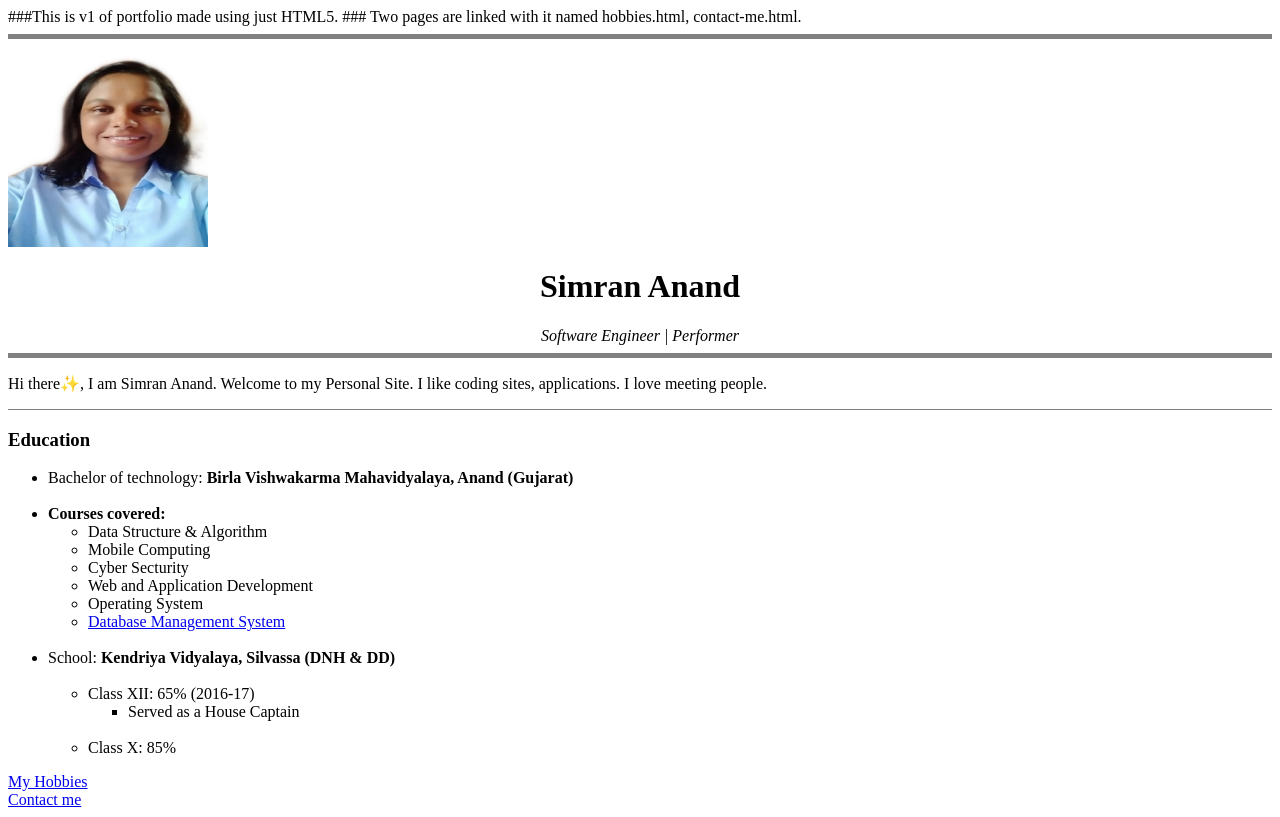
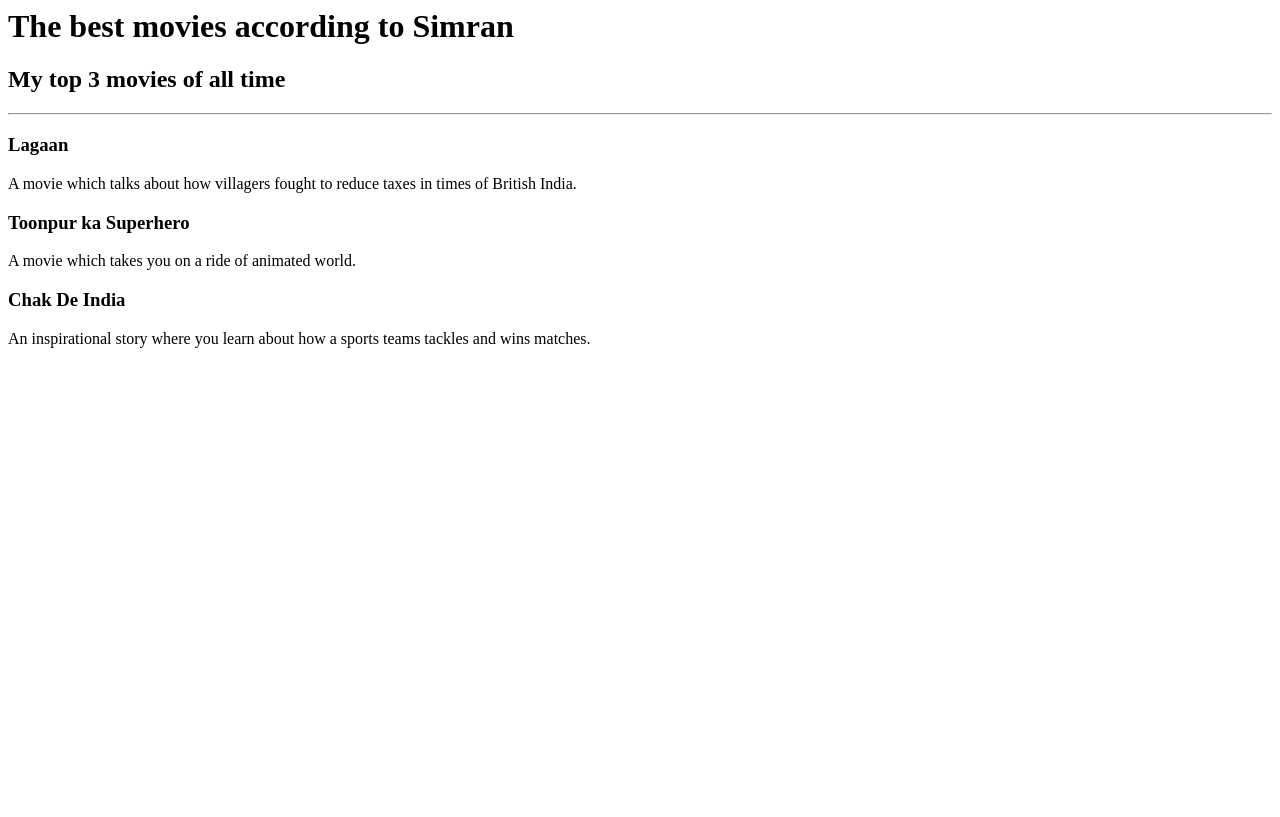
Before and after one commit to simrananand-2-11/AngelaYuFullStackCourseUdemy, a plain HTML site: page index.html in a window 1280 px wide. Drawn offline with Linux system fonts and the light colour scheme.

Commit message:
Movie ranking html project

```diff
--- a/index.html
+++ b/index.html
@@ -1,54 +1,10 @@
-###This is v1 of portfolio made using just HTML5.
-### Two pages are linked with it named hobbies.html, contact-me.html.
-
-<!DOCTYPE html>
-<html>
-    <head>
-        <meta charset="UTF-8">
-        <meta name="description" content="This is Simran Anand's personal Site. Feel free to open it to know more anout her.">
-        <meta name="keywords" content="portfolio, Simran, Anand">
-        <meta name="author" content="Simran Anand">
-        <meta name="viewport" content="width=device-width, initial-scale=1.0">
-        <title>Simran | Home</title>
-    </head>
-    <body>
-        <hr size="5" noshade>
-        <img src="images/Simran-Anand-46143628.JPG" width="200" height="200">
-        <center>
-            <h1 id="self-name">Simran Anand</h1>
-            <em>Software Engineer | Performer</em>
-        </center>
-        <hr size="5" noshade>
-        <p>
-           Hi there&#10024;, I am Simran Anand. Welcome to my Personal Site. I like coding sites, applications. I love meeting people.
-        </p>
-        <hr size="1" noshade>
-        <h3>Education</h3>
-        <ul>
-            <li>Bachelor of technology:  <strong>Birla Vishwakarma Mahavidyalaya, Anand (Gujarat)</strong> </li>
-            <br>
-            <li><strong>Courses covered:</strong></li>
-                <ul>
-                    <li>Data Structure & Algorithm</li>
-                    <li>Mobile Computing</li>
-                    <li>Cyber Secturity</li>
-                    <li>Web and Application Development</li>
-                    <li>Operating System</li>
-                    <li><a href="https://onlinecourses.nptel.ac.in/noc22_cs51" target="_blank">Database Management System</a></li>
-                </ul>
-                <br>
-            <li>School:   <strong>Kendriya Vidyalaya, Silvassa (DNH & DD)</strong> </li>
-            <br><ul>
-                    <li>Class XII: 65% (2016-17)</li>
-                     <ul>
-                        <li>Served as a House Captain</li>
-                     </ul>
-                     <br>
-                    <li>Class X: 85%</li>
-                </ul>
-        </ul>
-        <a href="hobbies.html">My Hobbies</a>
-        <br>
-        <a href="contact-me.html">Contact me</a>
-    </body>
-</html>
+<!-- Write your code below -->
+<h1>The best movies according to Simran</h1>
+<h2>My top 3 movies of all time</h2>
+<hr />
+<h3>Lagaan</h3>
+<p>A movie which talks about how villagers fought to reduce taxes in times of British India.</p>
+<h3>Toonpur ka Superhero</h3>
+<p>A movie which takes you on a ride of animated world.</p>
+<h3>Chak De India</h3>
+<p>An inspirational story where you learn about how a sports teams tackles and wins matches.</p>
```
